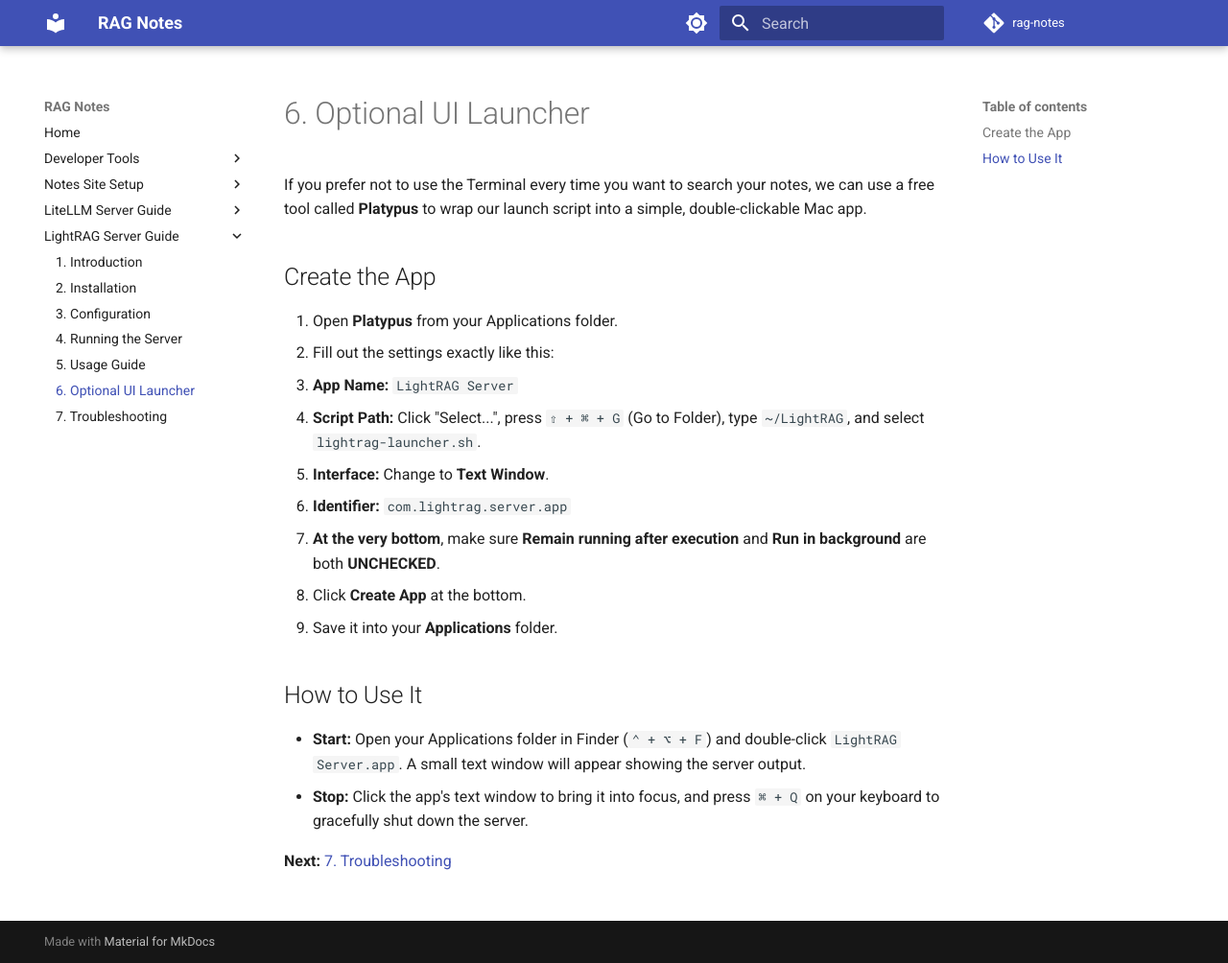
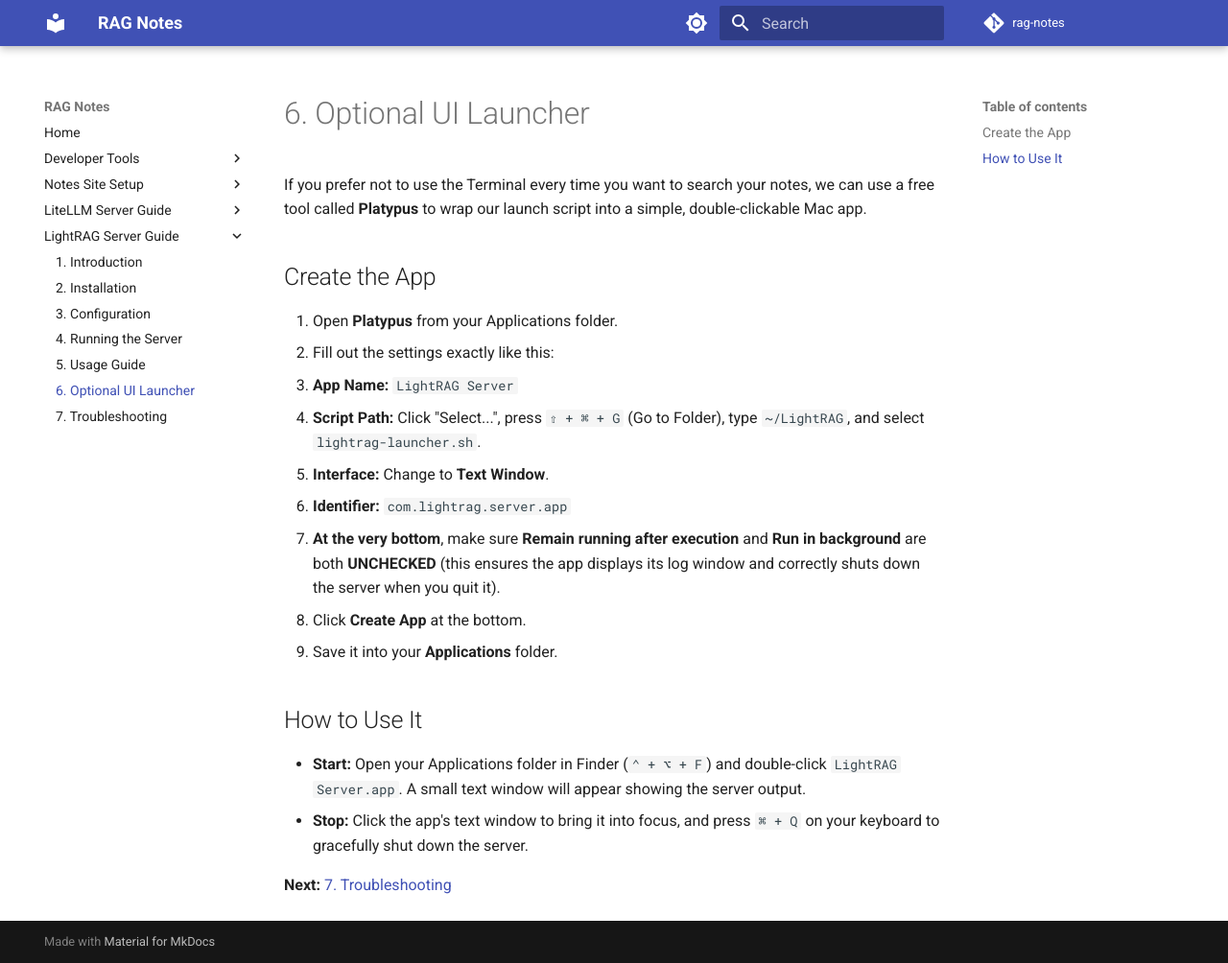
Before and after one commit to kbhatiya999/rag-notes, an MkDocs documentation site: the page built from docs/lightrag-server/6-optional-ui-launcher.md, in a window 1280 px wide and 1004 px high. Shown: the whole window at 96% size. Built offline with MkDocs 1.6.1 and Material for MkDocs 9.7.7, drawn with Linux system fonts in a browser that asks for light colours; comment, search, counter and statistics services are not loaded.

Commit message:
Added explanation for Platypus checkboxes

```diff
--- a/docs/lightrag-server/6-optional-ui-launcher.md
+++ b/docs/lightrag-server/6-optional-ui-launcher.md
@@ -10,7 +10,7 @@
    - **Script Path:** Click "Select...", press `⇧ + ⌘ + G` (Go to Folder), type `~/LightRAG`, and select `lightrag-launcher.sh`.
    - **Interface:** Change to **Text Window**.
    - **Identifier:** `com.lightrag.server.app`
-   - **At the very bottom**, make sure **Remain running after execution** and **Run in background** are both **UNCHECKED**.
+   - **At the very bottom**, make sure **Remain running after execution** and **Run in background** are both **UNCHECKED** (this ensures the app displays its log window and correctly shuts down the server when you quit it).
 3. Click **Create App** at the bottom.
 4. Save it into your **Applications** folder.
 
```
Also changed, not shown: docs/litellm/6-optional-ui-launcher.md (+1 -1 lines).
